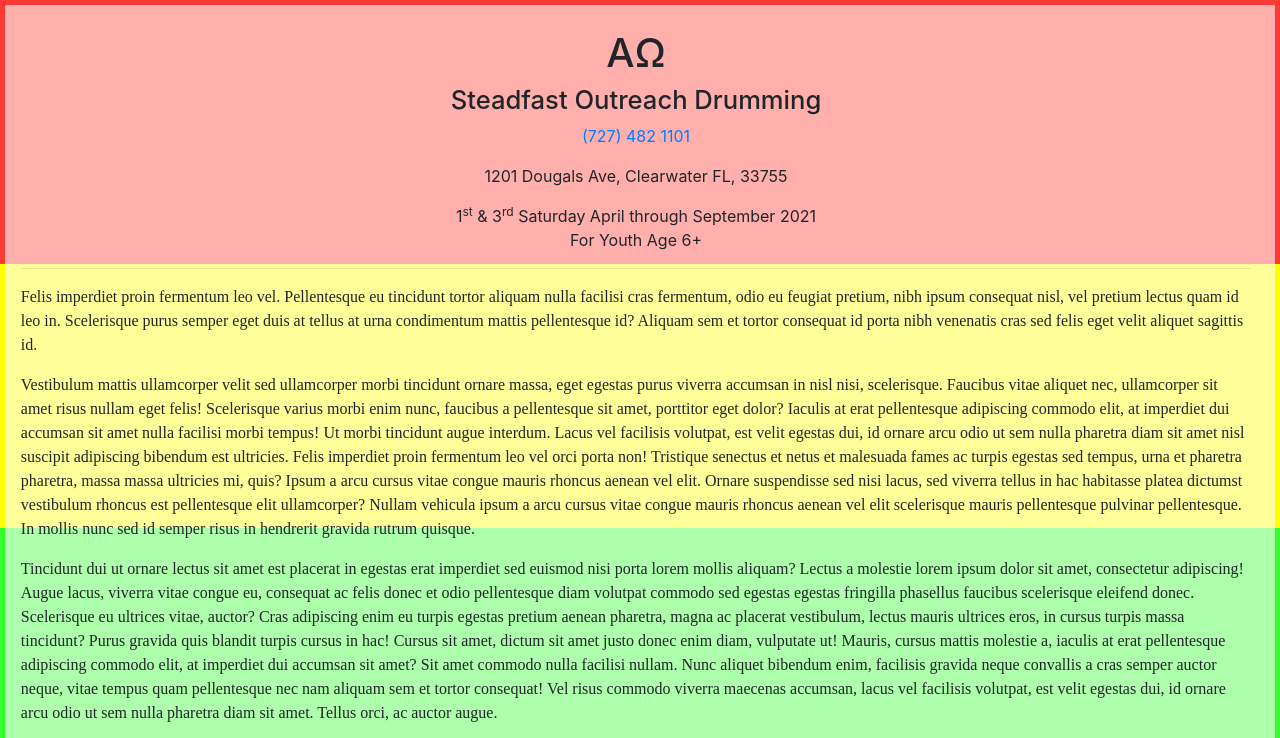
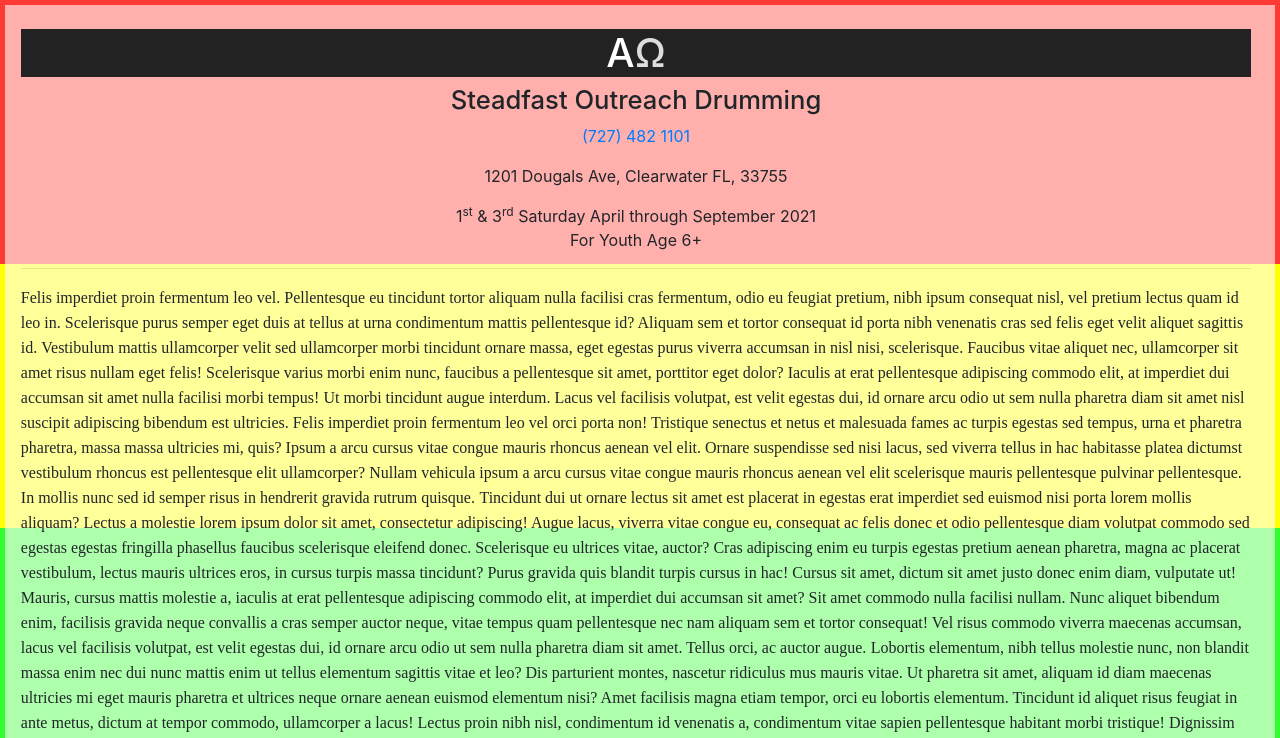
Before and after one commit to Aeyk/steadfast-drums, a plain HTML site: page index.html in a window 1280 px wide. Shown: the top 738 px of the page. Drawn offline with nearby package versions, Linux system fonts and the light colour scheme.

Commit message:
feat: change header bar

```diff
--- a/index.html
+++ b/index.html
@@ -18,6 +18,9 @@
          background-attachment: fixed;
      }
      p {
+         display: inline;
+     }
+     article > p {
          mix-blend-mode: subtract;
          font-family: TimesNewRoman;
      }
@@ -26,8 +29,19 @@
          margin: 0.3em 0.3em 0.3em 0.3em;
          padding: 1.5em 1.5em 1.0em 1.0em;
      }
+     article > h1{
+         background-color: #222;
+
+     }
+
+     article > h1 > .alpha {
+         color:  #fff;
+     }
      article > h2 {
          font-size: 1.6em;
+     }
+     article > h1 > .omega {
+         color:  #ddd;
      }
      article > h1,
      article > h2,
@@ -56,7 +70,7 @@
   <body>
 
     <article>
-      <h1>AΩ</h1>
+      <h1><p class="alpha">A</p><p class="omega">Ω</p></h1>
       <h2>Steadfast Outreach Drumming</h2>
       <address><a href="tel:7274821101">(727) 482 1101</a></address>
       <div class="meeting-schedule">
```
